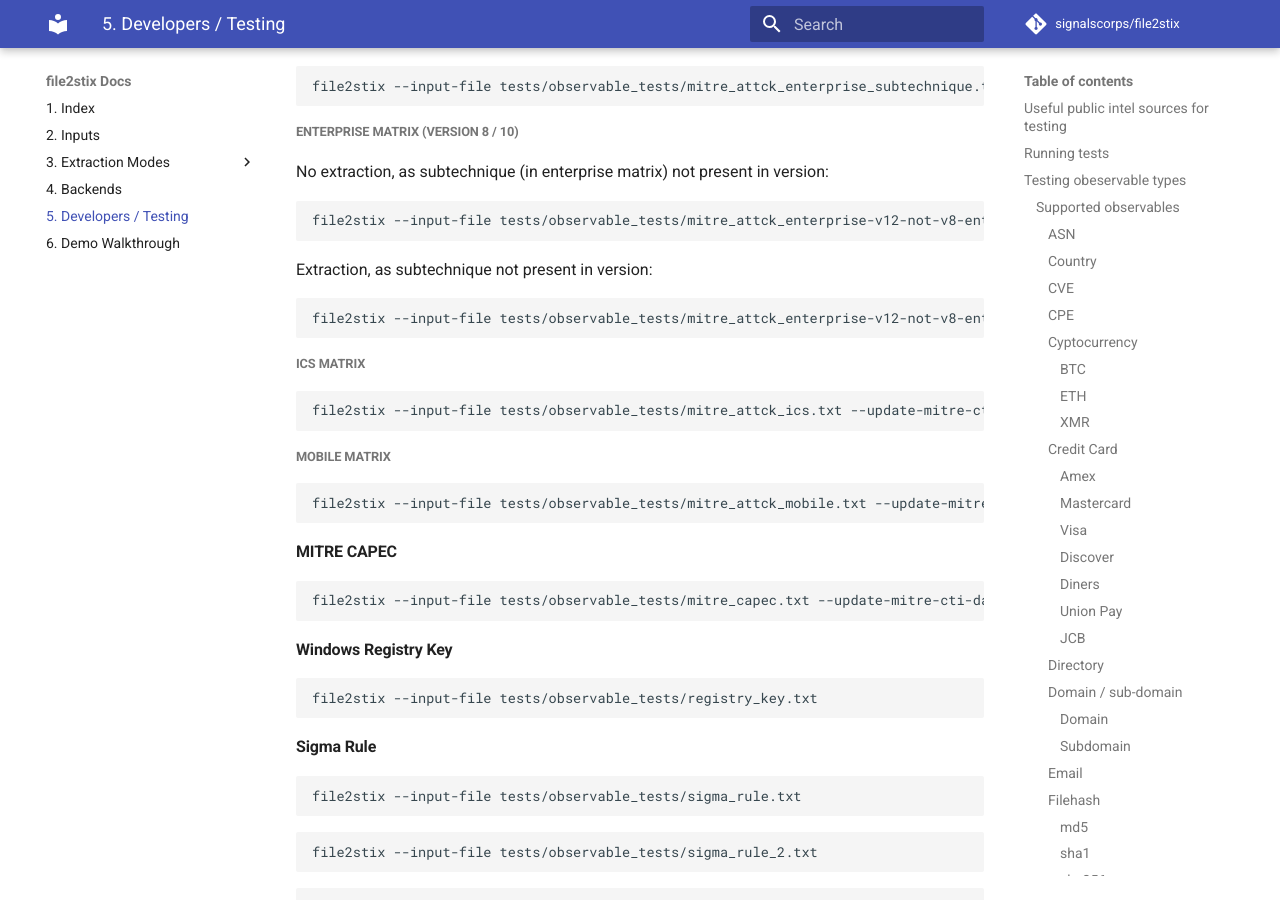
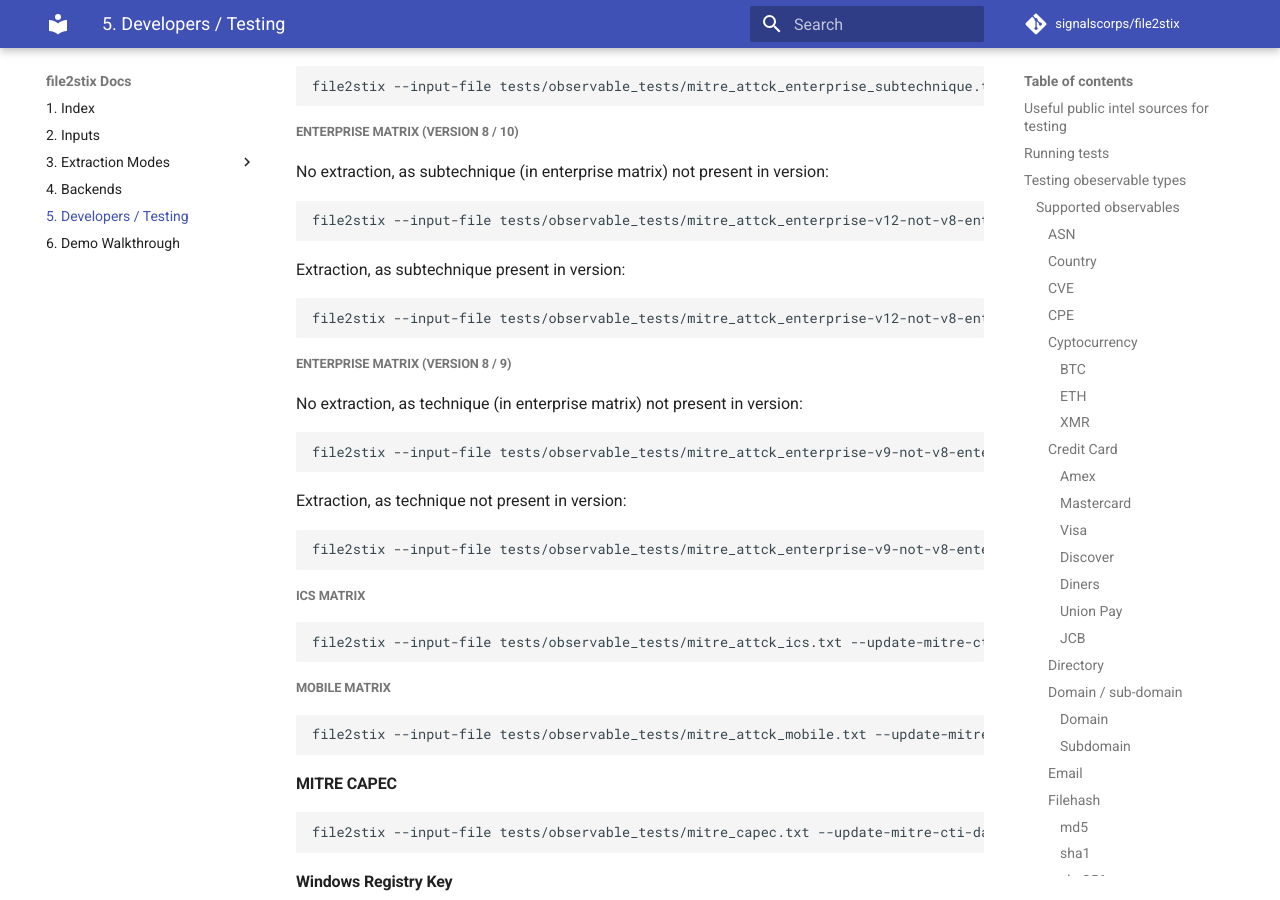
Before and after one commit to signalscorps/file2stix, an MkDocs documentation site: the page built from docs/developers.md, in a window 1280 px wide and 900 px high, scrolled down 4281 px. Built offline with MkDocs 1.6.1 and Material for MkDocs 9.7.7, drawn with Linux system fonts in a browser that asks for light colours; comment, search, counter and statistics services are not loaded.

Commit message:
adding more test cases

````diff
--- a/docs/developers.md
+++ b/docs/developers.md
@@ -262,11 +262,27 @@ No extraction, as subtechnique (in enterprise matrix) not present in version:
 file2stix --input-file tests/observable_tests/mitre_attck_enterprise-v12-not-v8-enterprise-technique.txt --update-mitre-cti-database --mitre-attack-version "ATT&CK-v8.0"
 ```
 
-Extraction, as subtechnique not present in version:
+Extraction, as subtechnique present in version:
 
 ```shell
 file2stix --input-file tests/observable_tests/mitre_attck_enterprise-v12-not-v8-enterprise-technique.txt --update-mitre-cti-database --mitre-attack-version "ATT&CK-v12.1"
 ```
+
+##### Enterprise Matrix (version 8 / 9)
+
+No extraction, as technique (in enterprise matrix) not present in version:
+
+```shell
+file2stix --input-file tests/observable_tests/mitre_attck_enterprise-v9-not-v8-enterprise-technique.txt --update-mitre-cti-database --mitre-attack-version "ATT&CK-v8.0"
+```
+
+Extraction, as technique not present in version:
+
+```shell
+file2stix --input-file tests/observable_tests/mitre_attck_enterprise-v9-not-v8-enterprise-technique.txt --update-mitre-cti-database --mitre-attack-version "ATT&CK-v9.0"
+```
+
+
 
 ##### ICS Matrix
 
````
Also changed, not shown: 1 other file.
